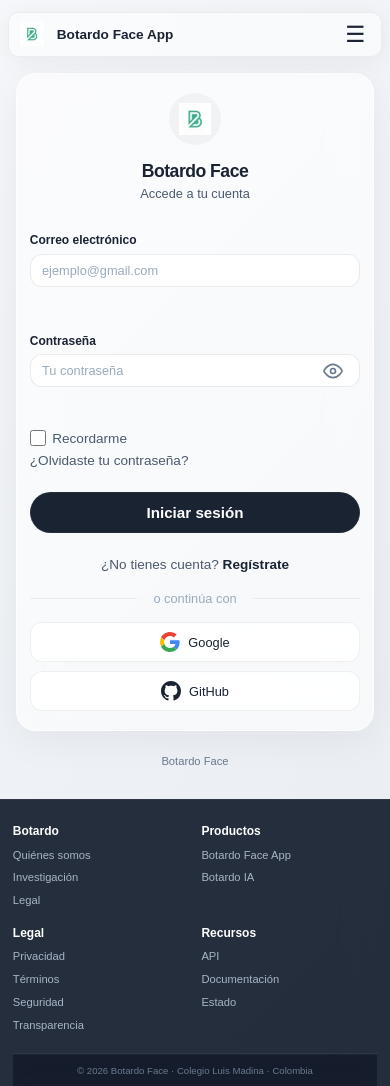
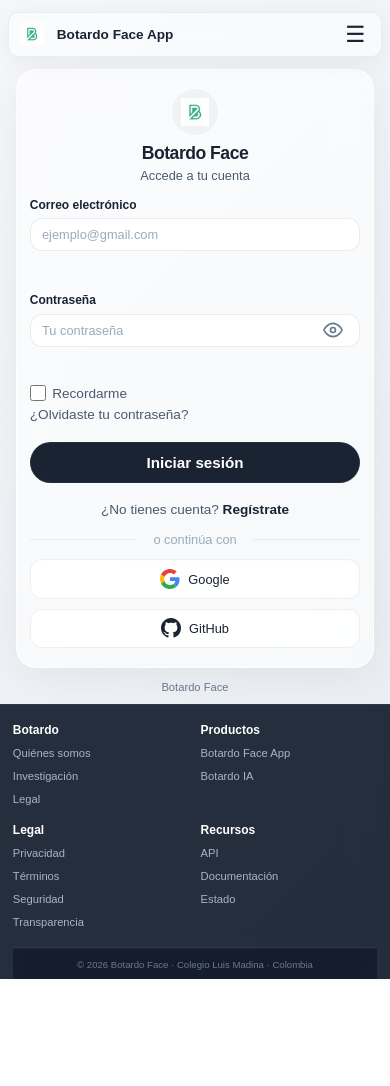
Before and after one commit to flamedarkfir/botardoface, a plain HTML site: page html/login.html in a window 390 px wide. After the commit the page ends 979 px from the top, so only its background shows below. Drawn offline with Linux system fonts and the light colour scheme; no server answers.

Commit message:
Nuevos cambios en index y login, fueron mejoras nada de js

```diff
--- a/css/login.css
+++ b/css/login.css
@@ -100,7 +100,7 @@
 .login-container {
     width: 100%;
     max-width: 440px;
-    margin: 2rem auto;
+    margin: 1.2rem auto;
     padding: 0 1rem;
 }
 
@@ -109,7 +109,7 @@
     backdrop-filter: blur(20px);
     -webkit-backdrop-filter: blur(20px);
     border-radius: 24px;
-    padding: 2.5rem 2rem 2rem;
+    padding: 1.8rem 2rem 1.6rem;
     border: 1px solid rgba(255, 255, 255, 0.7);
     box-shadow: 0 8px 40px rgba(0, 0, 0, 0.06);
     transition: all 0.3s ease;
@@ -117,19 +117,19 @@
 
 .login-header {
     text-align: center;
-    margin-bottom: 2rem;
+    margin-bottom: 1.2rem;
 }
 
 .logo-icon {
-    width: 64px;
-    height: 64px;
-    margin: 0 auto 1rem;
+    width: 52px;
+    height: 52px;
+    margin: 0 auto 0.6rem;
     background: rgba(26, 35, 50, 0.04);
     border-radius: 50%;
     display: flex;
     align-items: center;
     justify-content: center;
-    padding: 12px;
+    padding: 10px;
 }
 
 .logo-icon img {
@@ -154,7 +154,7 @@
 .login-form {
     display: flex;
     flex-direction: column;
-    gap: 1.25rem;
+    gap: 0.95rem;
 }
 
 .form-group {
@@ -318,7 +318,7 @@
     display: flex;
     align-items: center;
     gap: 1rem;
-    margin: 1.5rem 0 1.25rem;
+    margin: 1rem 0 0.9rem;
     color: #9aabbb;
     font-size: 0.8rem;
 }
@@ -378,7 +378,7 @@
 
 .login-footer-text {
     text-align: center;
-    margin-top: 1.5rem;
+    margin-top: 0.8rem;
     font-size: 0.7rem;
     color: #6a7a8f;
 }
@@ -392,9 +392,9 @@
     backdrop-filter: blur(20px);
     -webkit-backdrop-filter: blur(20px);
     color: #a8b5c7;
-    padding: 3rem 2rem 0;
+    padding: 2rem 2rem 0;
     border-top: 1px solid rgba(255, 255, 255, 0.05);
-    margin-top: 2rem;
+    margin-top: 1rem;
 }
 
 .footer-content {
@@ -402,8 +402,8 @@
     margin: 0 auto;
     display: grid;
     grid-template-columns: repeat(auto-fit, minmax(150px, 1fr));
-    gap: 2.5rem;
-    padding-bottom: 2.5rem;
+    gap: 2rem;
+    padding-bottom: 1.8rem;
     border-bottom: 1px solid rgba(255, 255, 255, 0.05);
 }
 
@@ -502,12 +502,16 @@
     }
 
     .login-container {
-        margin: 1rem auto;
+        margin: 0.7rem auto;
     }
 
     .login-card {
-        padding: 1.8rem 1.2rem 1.5rem;
+        padding: 1.4rem 1.2rem 1.2rem;
         border-radius: 20px;
+    }
+
+    .login-header {
+        margin-bottom: 0.9rem;
     }
 
     .login-header h1 {
@@ -515,9 +519,10 @@
     }
 
     .logo-icon {
-        width: 52px;
-        height: 52px;
-        padding: 10px;
+        width: 46px;
+        height: 46px;
+        margin: 0 auto 0.5rem;
+        padding: 9px;
     }
 
     .form-group input {
@@ -542,7 +547,7 @@
     }
 
     .login-divider {
-        margin: 1.2rem 0 1rem;
+        margin: 0.9rem 0 0.8rem;
     }
 
     .btn-primary {
@@ -555,12 +560,13 @@
     }
 
     .footer {
-        padding: 2rem 1rem 0;
+        padding: 1.4rem 1rem 0;
+        margin-top: 0.7rem;
     }
     .footer-content {
         grid-template-columns: repeat(2, 1fr);
-        gap: 1.2rem;
-        padding-bottom: 1.5rem;
+        gap: 1rem;
+        padding-bottom: 1.1rem;
     }
     .footer-section h4 {
         font-size: 0.85rem;
@@ -616,12 +622,13 @@
     }
 
     .footer {
-        padding: 1.5rem 0.8rem 0;
+        padding: 1.1rem 0.8rem 0;
+        margin-top: 0.5rem;
     }
     .footer-content {
         grid-template-columns: 1fr 1fr;
-        gap: 0.8rem;
-        padding-bottom: 1rem;
+        gap: 0.7rem;
+        padding-bottom: 0.8rem;
     }
     .footer-section h4 {
         font-size: 0.75rem;
--- a/javascript/firebase-config.js
+++ b/javascript/firebase-config.js
@@ -23,7 +23,7 @@
 const app = initializeApp(firebaseConfig);
 
 const appCheck = initializeAppCheck(app, {
-  provider: new ReCaptchaEnterpriseProvider("6LfeVpItAAAAABmHq3TmIqbUcADs-DmU4FsH_gKc"),
+  provider: new ReCaptchaEnterpriseProvider("6LdH2pktAAAAAB08e_SG4reLg5WeEut9HRC7iUQo"),
   isTokenAutoRefreshEnabled: true
 });
 
```
Also changed, not shown: index.html (+23 -0 lines).
